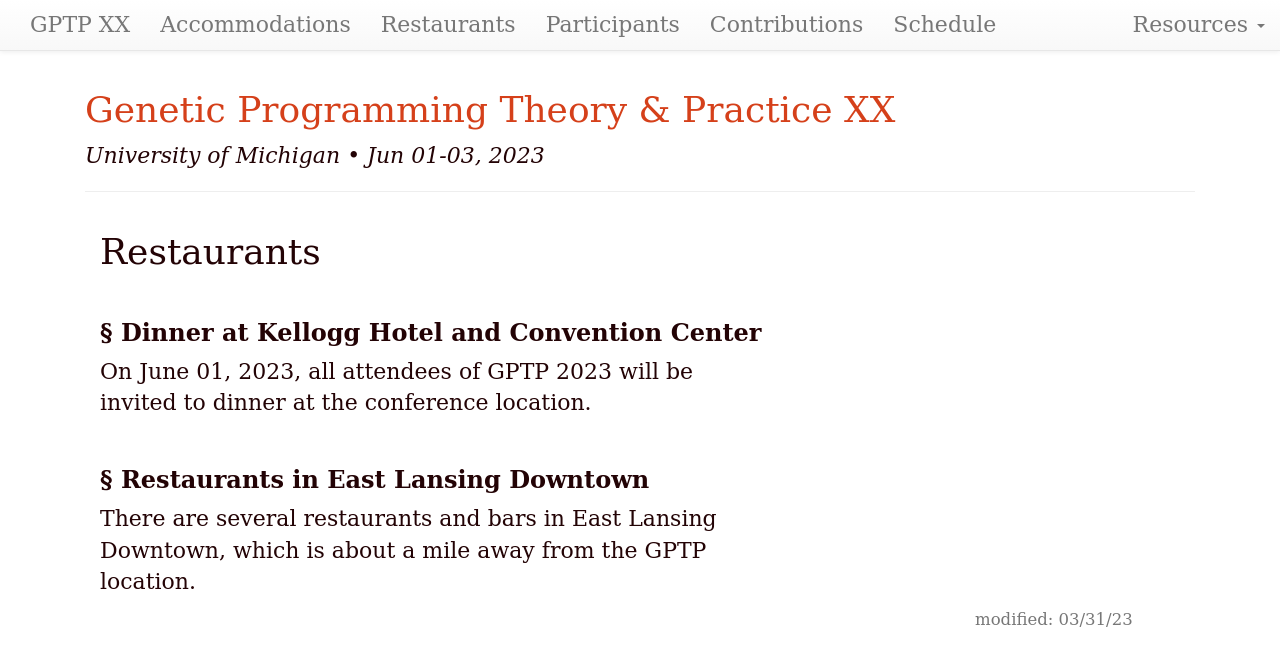
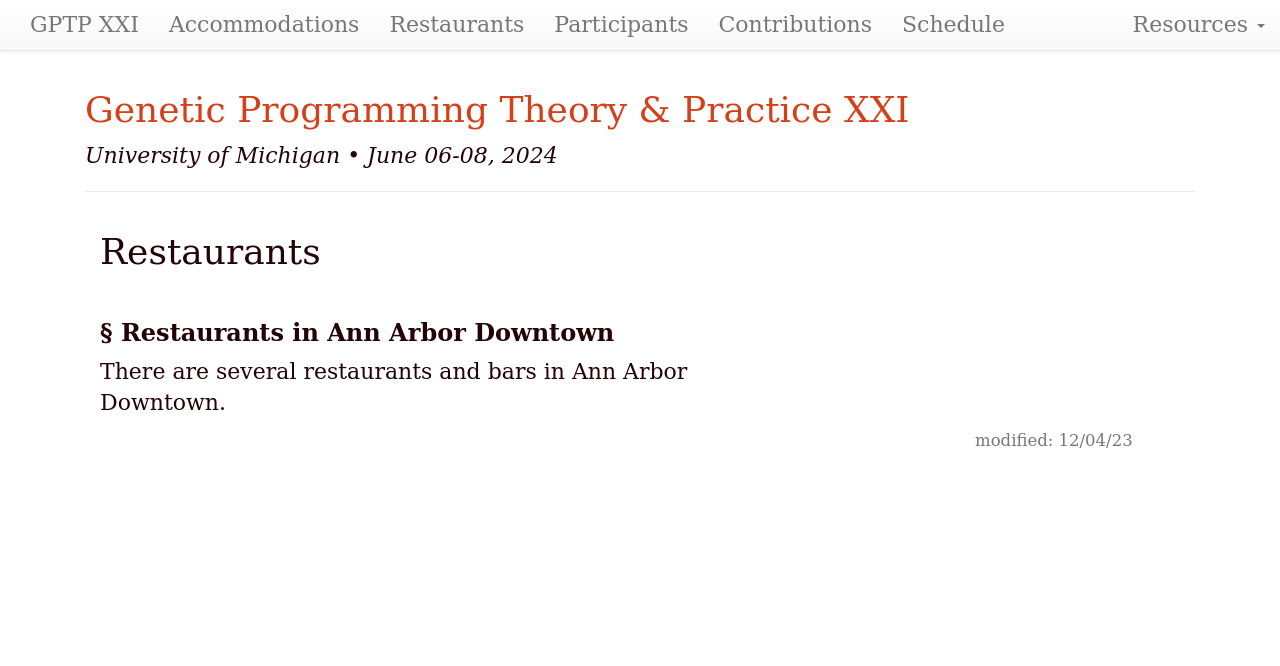
Before and after one commit to GPTP-workshop/gptp-workshop.github.io, a Jekyll site: the page built from restaurants.md, in a window 1280 px wide. Shown: the top 666 px of the page. Built offline with Jekyll 4.4.1, drawn with Linux system fonts in a browser that asks for light colours; our own code applies the rules of GitHub Pages for plain Markdown files.

Commit message:
Update restaurants.md for 2024

```diff
--- a/restaurants.md
+++ b/restaurants.md
@@ -1,14 +1,11 @@
 ---
 layout: default
-updated: "March 31, 2023"
-roman: "XX"
-dates: "Jun 01-03, 2023"
+updated: "Dec 04, 2023"
+roman: "XXI"
+dates: "June 06-08, 2024"
 ---
 
 # Restaurants
 
-### Dinner at Kellogg Hotel and Convention Center
-On June 01, 2023, all attendees of GPTP 2023 will be invited to dinner at the conference location.
-
-### Restaurants in East Lansing Downtown
-There are several restaurants and bars in East Lansing Downtown, which is about a mile away from the GPTP location.
+### Restaurants in Ann Arbor Downtown
+There are several restaurants and bars in Ann Arbor Downtown.
```
